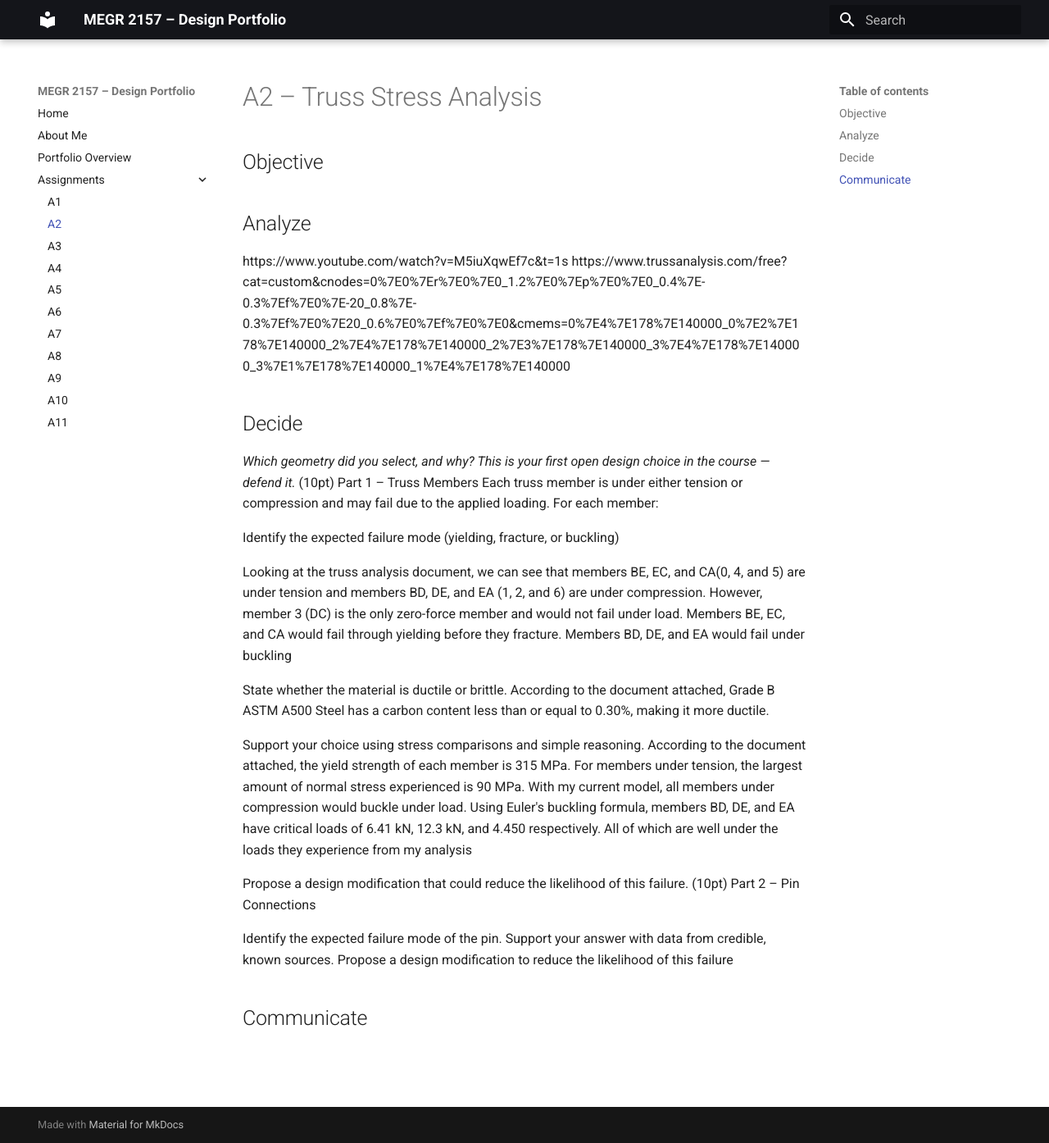
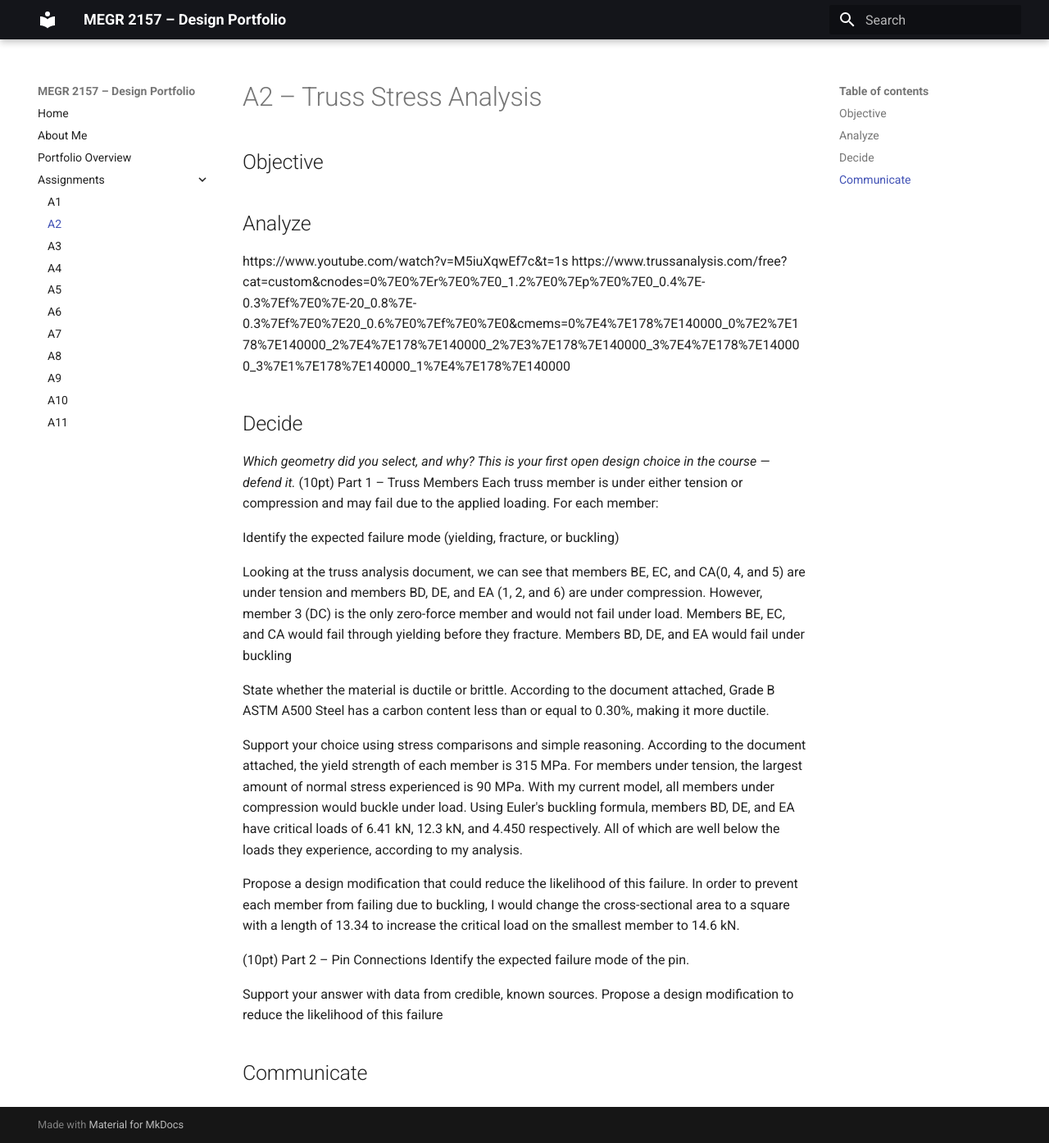
Before and after one commit to mbsibelius/megr2156-portfolio-mbs, an MkDocs documentation site: the page built from docs/assignments/A02/index.md, in a window 1280 px wide and 1394 px high. Shown: the whole window at 82% size. Built offline with MkDocs 1.6.1 and Material for MkDocs 9.7.7, drawn with Linux system fonts in a browser that asks for light colours.

Commit message:
Revise stress analysis and design recommendations
Updated analysis and proposed design modification for member buckling and pin connections.

```diff
--- a/docs/assignments/A02/index.md
+++ b/docs/assignments/A02/index.md
@@ -20,12 +20,14 @@ State whether the material is ductile or brittle.
   According to the document attached, Grade B ASTM A500 Steel has a carbon content less than or equal to 0.30%, making it more ductile.
 
 Support your choice using stress comparisons and simple reasoning.
-  According to the document attached, the yield strength of each member is 315 MPa. For members under tension, the largest amount of normal stress experienced is 90 MPa. With my current model, all members under compression would buckle under load. Using Euler's buckling formula, members BD, DE, and EA have critical loads of 6.41 kN, 12.3 kN, and 4.450 respectively. All of which are well under the loads they experience from my analysis
+  According to the document attached, the yield strength of each member is 315 MPa. For members under tension, the largest amount of normal stress experienced is 90 MPa. With my current model, all members under compression would buckle under load. Using Euler's buckling formula, members BD, DE, and EA have critical loads of 6.41 kN, 12.3 kN, and 4.450 respectively. All of which are well below the loads they experience, according to my analysis.
 
 Propose a design modification that could reduce the likelihood of this failure.
+In order to prevent each member from failing due to buckling, I would change the cross-sectional area to a square with a length of 13.34 to increase the critical load on the smallest member to 14.6 kN.
+
 (10pt) Part 2 – Pin Connections
+Identify the expected failure mode of the pin.
 
-Identify the expected failure mode of the pin.
 Support your answer with data from credible, known sources.
 Propose a design modification to reduce the likelihood of this failure
 
```
